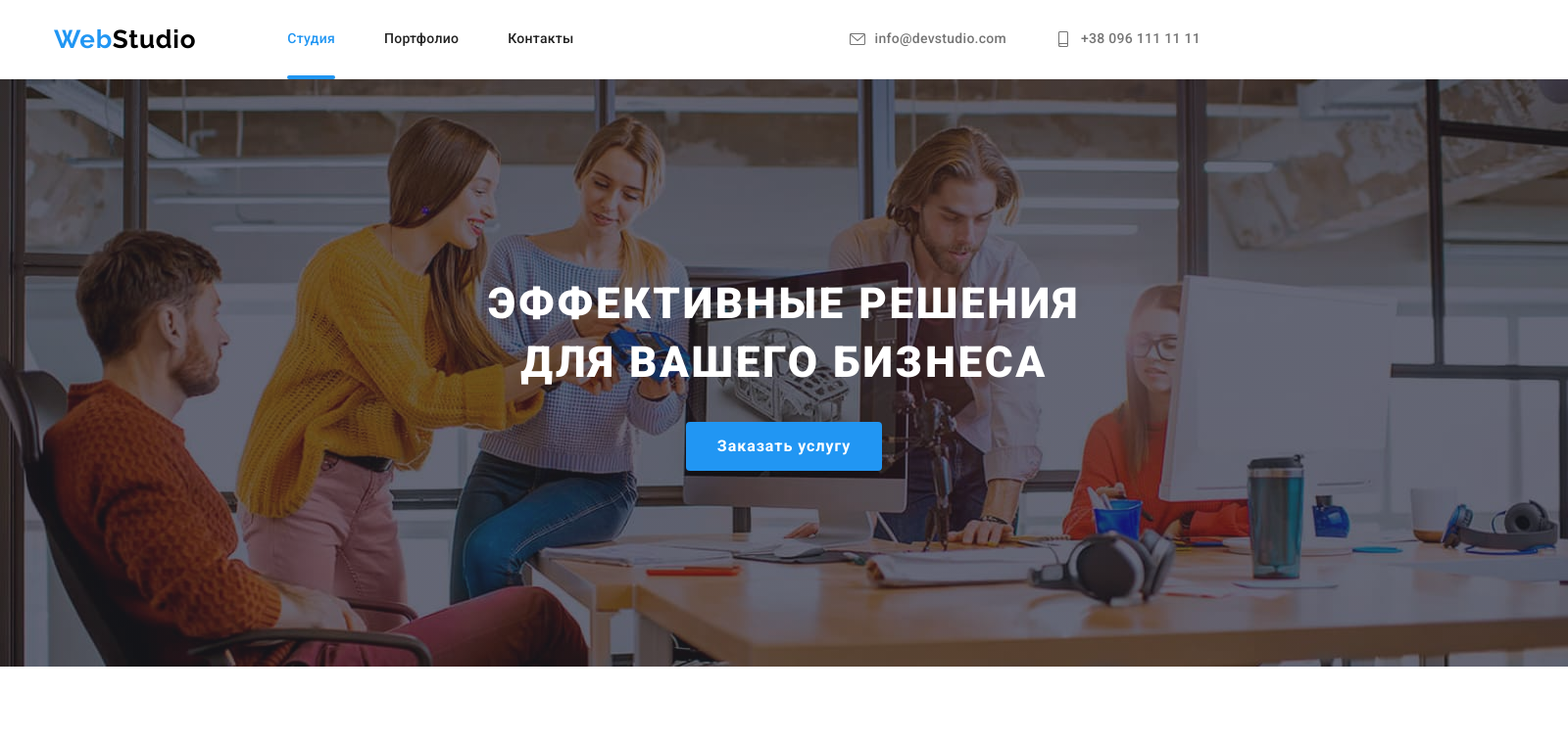
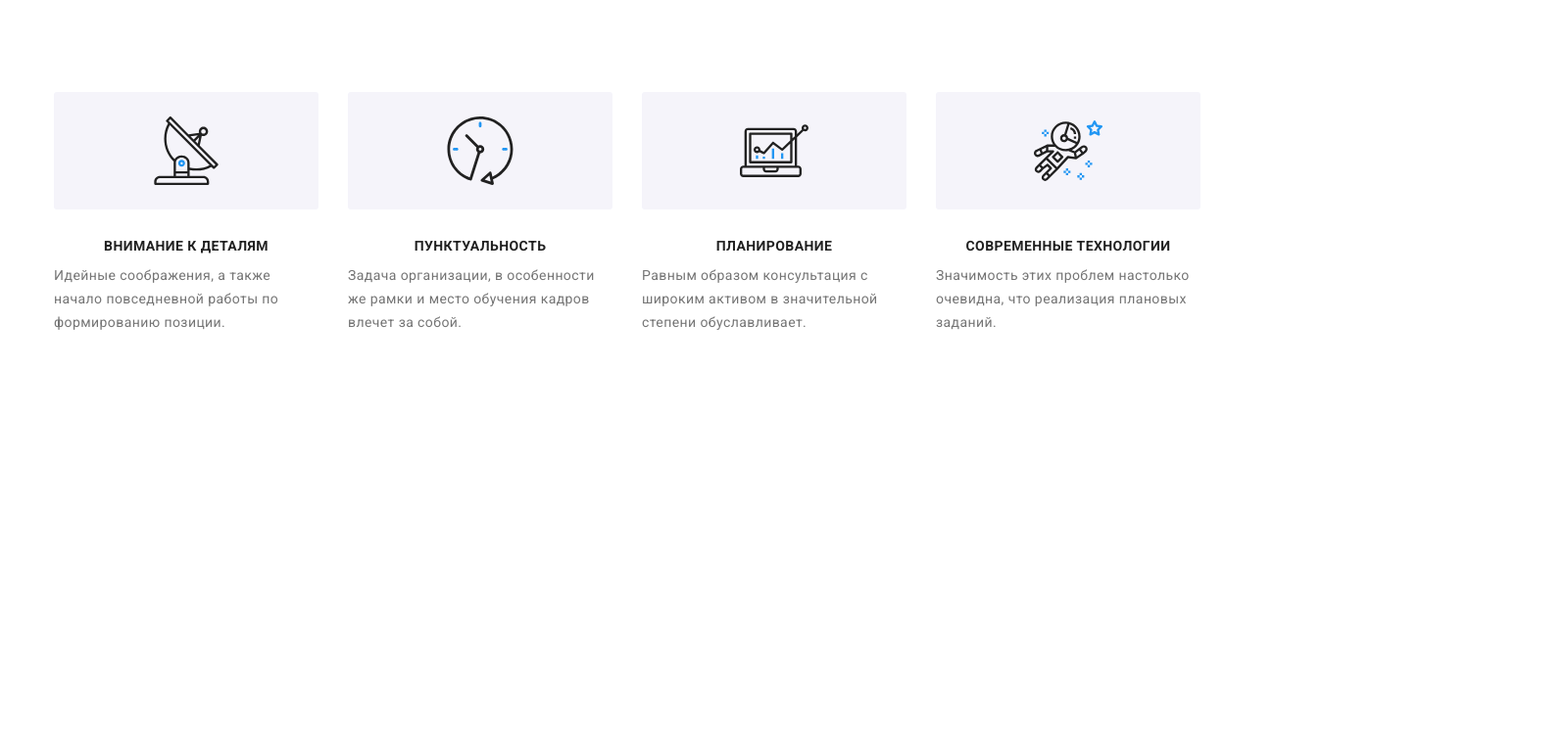
Before and after one commit to kashpav/goit-markup-hw-08, a plain HTML site: page index.html in a window 1280 px wide. Shown: the top 756 px of the page at 98% size, 1600 px wide, since content can reach past the window. Drawn offline with nearby package versions, Linux system fonts and the light colour scheme.

Commit message:
додає стилі секціі  mob tab desk for advantages

```diff
--- a/index.html
+++ b/index.html
@@ -21,7 +21,7 @@
 <body>
     <!-- header -->
 
-    <header class="header">
+    <!-- <header class="header">
         <div class="container header-menu">
             <a class="logo logo--black" href="./index.html" lang="en"> <span class="logo__part">Web</span>Studio</a>
             <nav class="header-navigation">
@@ -39,7 +39,6 @@
                         </svg>
                         info@devstudio.com
                     </a>
-
                 </li>
                 <li class="contacts__item">
                     <a class="contacts__number" href="tel:+380961111111">
@@ -51,24 +50,27 @@
                 </li>
             </ul>
         </div>
-    </header>
+    </header> -->
 
     <!-- Main section -->
 
     <main>
-        <section class="solutions">
+
+        <!-- Hero section -->
+
+        <!-- <section class="solutions">
             <div class="container">
                 <h1 class="main-title">Эффективные решения для вашего бизнеса</h1>
                 <button type="button" class="main-btn" data-modal-open>Заказать услугу</button>
             </div>
-        </section>
+        </section> -->
 
         <!-- Advantages -->
 
         <section class="advantages section">
             <div class="container">
                 <h2 class="visually-hidden">Наши преимущества</h2>
-                <ul class="advantages-list"">
+                <ul class="advantages-list">
                     <li class=" advantage-item">
                     <div class="icon-space">
                         <svg class="advantage-icon" width="70" height="70">
@@ -115,7 +117,7 @@
 
         <!-- About us section -->
 
-        <section class="about-us section">
+        <!-- <section class="about-us section">
             <div class="container">
                 <h2 class="about-title">Чем мы занимаемся</h2>
                 <ul class="about-collection">
@@ -133,11 +135,11 @@
                     </li>
                 </ul>
             </div>
-        </section>
+        </section> -->
 
         <!-- Our team section -->
 
-        <section class="team-section section">
+        <!-- <section class="team-section section">
             <div class="container">
                 <h2 class="team-title">Наша команда</h2>
 
@@ -181,6 +183,7 @@
                             </ul>
                         </div>
                     </li>
+
                     <li class="team-list__photo">
                         <img class="face" src="./images/person-2.jpg" alt="красивая девушка" width="270" height="260">
                         <div class="team-card">
@@ -219,6 +222,7 @@
                             </ul>
                         </div>
                     </li>
+
                     <li class="team-list__photo">
                         <img class="face" src="./images/person-3.jpg" alt="молодой мужчина" width="270" height="260">
                         <div class="team-card">
@@ -257,6 +261,7 @@
                             </ul>
                         </div>
                     </li>
+
                     <li class="team-list__photo">
                         <img class="face" src="./images/person-4.jpg" alt="молодой мужчина" width="270" height="260">
                         <div class="team-card">
@@ -294,13 +299,14 @@
                             </ul>
                         </div>
                     </li>
+
                 </ul>
             </div>
-        </section>
+        </section> -->
 
         <!-- Our clients section -->
 
-        <section class="about-us constant-clients section">
+        <!-- <section class="about-us constant-clients section">
             <div class="container">
                 <h2 class="about-title">Постоянные клиенты</h2>
                 <ul class="constant-clients-list">
@@ -348,13 +354,13 @@
                     </li>
                 </ul>
             </div>
-        </section>
+        </section> -->
     </main>
 
 
     <!-- Footer section -->
 
-    <footer class="footer">
+    <!-- <footer class="footer">
         <div class="container footer-container">
             <div class="foter-content">
                 <a class="logo logo--white" href="./index.html" lang="en"><span class="logo__part">Web</span>Studio</a>
@@ -417,11 +423,11 @@
                 </div>
             </form>
         </div>
-    </footer>
+    </footer> -->
 
     <!-- Modal window -->
 
-    <div class="backdrop is-hidden" data-modal>
+    <!-- <div class="backdrop is-hidden" data-modal>
         <div class="modal">
             <button type="modal" class="modal__button" data-modal-close>
                 <svg class="icon-close" width="18" height="18">
@@ -483,7 +489,7 @@
         </div>
     </div>
 
-    <script src="./js/modal.js"></script>
+    <script src="./js/modal.js"></script> -->
 </body>
 
 </html>
--- a/sass/components/_container.scss
+++ b/sass/components/_container.scss
@@ -1,6 +1,18 @@
 .container {
-    width: 1200px;
+    width: 100%;
     margin: 0 auto;
     padding-right: 15px;
     padding-left: 15px;
+
+        @media screen and (min-width:480px) {
+        width: 480px;
+        }
+
+        @media screen and (min-width:768px) {
+            width: 768px;
+        }
+
+        @media screen and (min-width:1200px) {
+            width: 1200px;
+        }
 }
--- a/sass/layout/_advantages.scss
+++ b/sass/layout/_advantages.scss
@@ -3,30 +3,63 @@
     align-items: center;
     justify-content: center;
     background-color: var(--team-background-color);
-    width: 270px;
+    width: 100%;
     height: 120px;
     margin-bottom: 30px;
     border-radius: 3px;
 }
 
 .section {
+    padding-top: 60px;
+    padding-bottom: 60px;
+
+    @media screen and (min-width:1200px) {
     padding-top: 94px;
     padding-bottom: 94px;
+        }
 }
 
 .advantages-list {
-    display: flex;
+    @media screen and (min-width:768px) {
+            display: flex;
+            flex-wrap: wrap;
+            margin-left: -30px;
+            justify-content: space-around;
+        }
+
+    @media screen and (min-width:1200px) {
+            display: flex;
+            margin-left: -30px;
+            // justify-content: space-around;
+    }
 }
 
 .advantage-item {
-    display: block;
-    width: 270px;
-    &+& {
+    width: 100%;
+    margin-bottom: 30px;
+    &:last-child {
+        margin-bottom: 0; }
+    // &+& {
+    //         margin-left: 30px;
+    //     }
+
+    @media screen and (min-width:768px) {
+        width: calc(100%/2 - 30px);
+        &:nth-last-child(-n+2) {margin-bottom: 0;
+        }
+        margin-left: 30px;
+    }
+
+    @media screen and (min-width:1200px) {
+        width: calc(100%/4 - 30px);
+        &+& {
             margin-left: 30px;
-        }
+            }
+    }
 }
 
 .advantage-title {
+    display: flex;
     font-weight: 700;
     font-size: 14px;
     line-height: 1.14;
@@ -34,6 +67,7 @@
     text-transform: uppercase;
     color: var(--header-color);
     margin-bottom: 10px;
+    justify-content: center;
 }
 
 .advantage-text {
```
Also changed, not shown: css/main.css, css/main.min.css, 2 other files.
